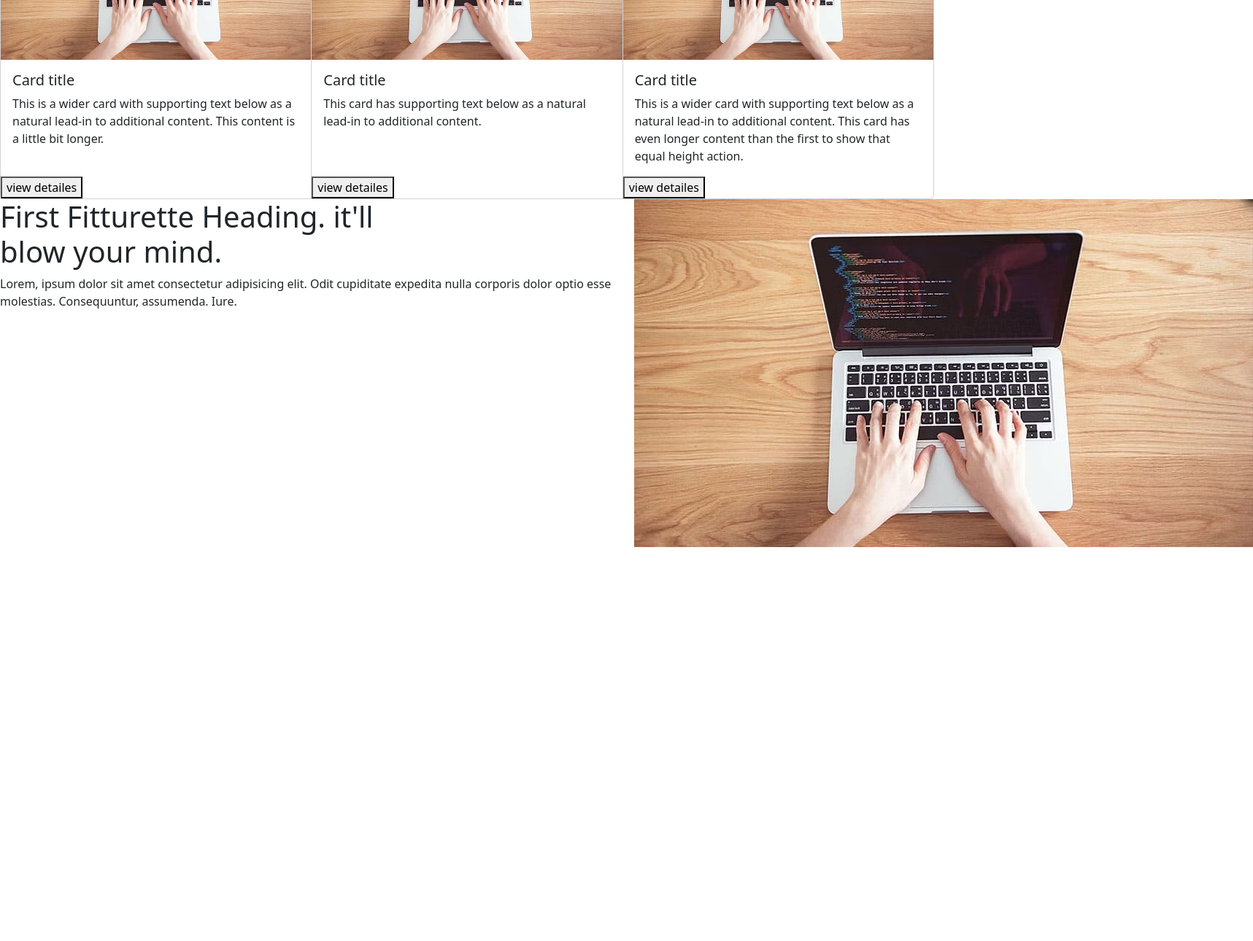
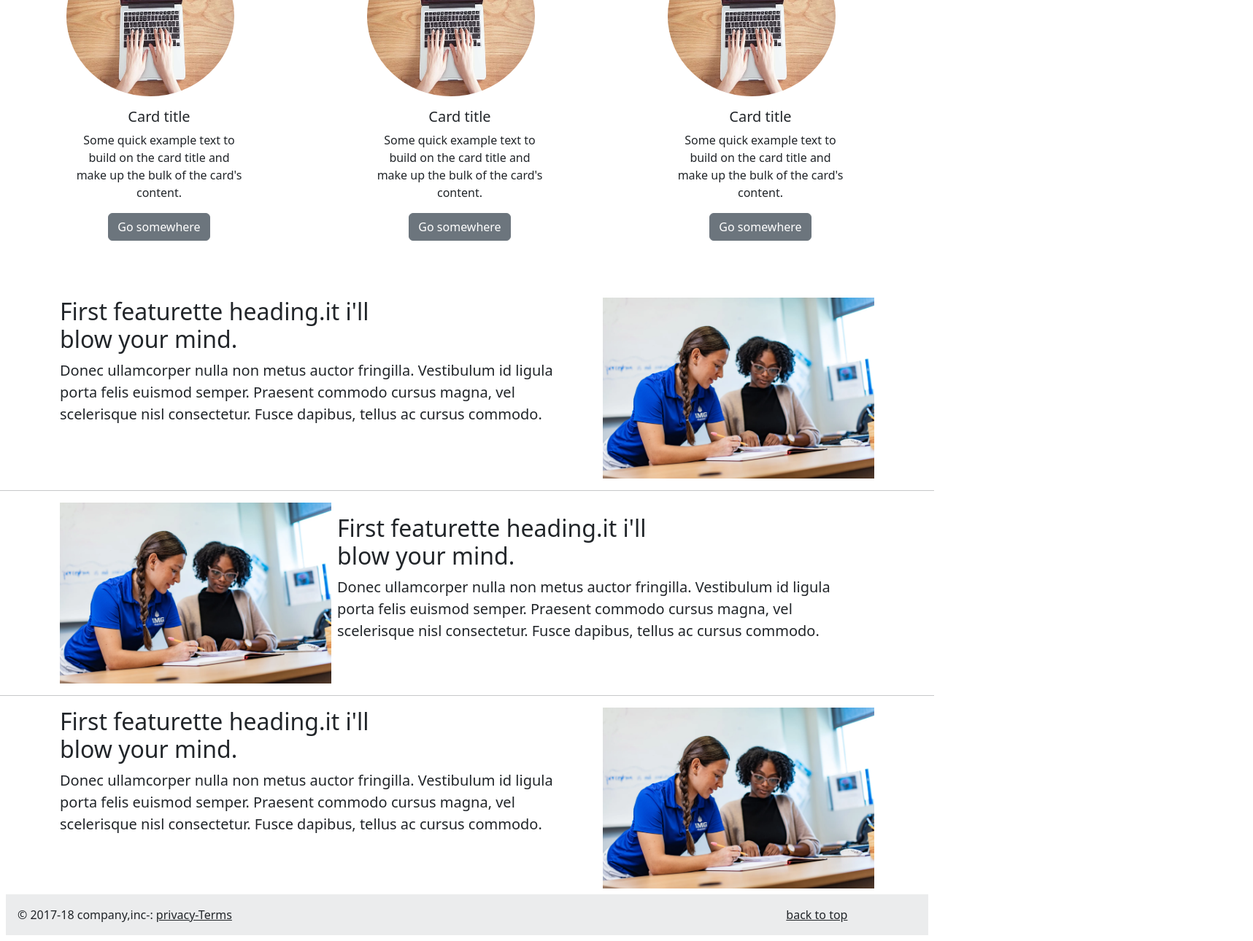
Before and after one commit to sandhya9619/css, a plain HTML site: page ASSIGNMENT/Bootstrapassignment/02bootstrapassignment.html in a window 1280 px wide. Shown: the part 692-1982 px from the top of the page at 73% size, 1717 px wide, since content can reach past the window. Before the commit the page ends 1442 px from the top, so only its background shows below. Drawn offline with nearby package versions, Linux system fonts and the light colour scheme.

Commit message:
bootstrape assignment

```diff
--- a/ASSIGNMENT/Bootstrapassignment/02bootstrapassignment.html
+++ b/ASSIGNMENT/Bootstrapassignment/02bootstrapassignment.html
@@ -4,30 +4,53 @@
 <head>
     <meta charset="UTF-8">
     <meta name="viewport" content="width=device-width, initial-scale=1.0">
-    <title>Bootstrape Container</title>
-    <!-- bootstrap link is here -->
-    <script src="https://cdn.jsdelivr.net/npm/bootstrap@5.3.2/dist/js/bootstrap.bundle.min.js"
-        integrity="sha384-C6RzsynM9kWDrMNeT87bh95OGNyZPhcTNXj1NW7RuBCsyN/o0jlpcV8Qyq46cDfL"
-        crossorigin="anonymous"></script>
+    <title>Document</title>
+    <link href="https://cdn.jsdelivr.net/npm/bootstrap@5.3.2/dist/css/bootstrap.min.css" rel="stylesheet"
+        integrity="sha384-T3c6CoIi6uLrA9TneNEoa7RxnatzjcDSCmG1MXxSR1GAsXEV/Dwwykc2MPK8M2HN" crossorigin="anonymous">
+    <style>
+        .featuretteheading {
+            text-align: start;
+        }
+
+        .lead {
+            text-align: start;
+        }
+
+        .card-img-top {
+            width: 80%;
+            height: 220px;
+            border-radius: 50%;
+            margin: 0 auto;
+            /* text-align: center; */
+        }
+
+        .card-body {
+            padding-left: 40px;
+        }
+
+        .card {
+            margin: 62px;
+            text-align: center;
+            border: none;
+        }
+
+        .box {
+            display: flex;
+        }
+    </style>
+
+    <!-- container -->
 </head>
-<!-- bootstrap css is here -->
-<link href="https://cdn.jsdelivr.net/npm/bootstrap@5.3.2/dist/css/bootstrap.min.css" rel="stylesheet"
-    integrity="sha384-T3c6CoIi6uLrA9TneNEoa7RxnatzjcDSCmG1MXxSR1GAsXEV/Dwwykc2MPK8M2HN" crossorigin="anonymous">
 
 <body>
-
-
-    <!-- navbar is here... -->
-
-    <nav class="navbar navbar-expand-lg bg-body-info bg-info-subtle">
+    <nav class="navbar navbar-expand-lg navbar-light bg-body-primary">
         <div class="container-fluid">
-            <a class="navbar-brand" href="#">carausel</a>
-            <button class="navbar-toggler" type="button" data-bs-toggle="collapse"
-                data-bs-target="#navbarSupportedContent" aria-controls="navbarSupportedContent" aria-expanded="false"
-                aria-label="Toggle navigation">
-                <span class="navbar-toggler-icon"></span>
+            <button data-mdb-collapse-init class="navbar-toggler" type="button" data-mdb-target="#navbarTogglerDemo03"
+                aria-controls="navbarTogglerDemo03" aria-expanded="false" aria-label="Toggle navigation">
+                <i class="fas fa-bars"></i>
             </button>
-            <div class="collapse navbar-collapse" id="navbarSupportedContent">
+            <a class="navbar-brand" href="#">Navbar</a>
+            <div class="collapse navbar-collapse" id="navbarTogglerDemo03">
                 <ul class="navbar-nav me-auto mb-2 mb-lg-0">
                     <li class="nav-item">
                         <a class="nav-link active" aria-current="page" href="#">Home</a>
@@ -35,130 +58,149 @@
                     <li class="nav-item">
                         <a class="nav-link" href="#">Link</a>
                     </li>
-                    <!-- <li class="nav-item dropdown">
-                <a class="nav-link dropdown-toggle" href="#" role="button" data-bs-toggle="dropdown" aria-expanded="false">
-                  Disabled
-                </a>
-                <ul class="dropdown-menu">
-                  <li><a class="dropdown-item" href="#">Action</a></li>
-                  <li><a class="dropdown-item" href="#">Another action</a></li>
-                  <li><hr class="dropdown-divider"></li>
-                  <li><a class="dropdown-item" href="#">Something else here</a></li>
-                </ul>
-              </li> -->
                     <li class="nav-item">
-                        <a class="nav-link disabled" aria-disabled="true">Disabled</a>
+                        <a class="nav-link disabled">Disabled</a>
                     </li>
                 </ul>
-                <form class="d-flex" role="search">
-                    <input class="form-control me-2" type="search" placeholder="Search" aria-label="Search">
-                    <button class="btn btn-outline-success" type="submit">Search</button>
+                <form class="d-flex input-group w-auto">
+                    <input type="search" class="form-control" placeholder="Type query" aria-label="Search" />
+                    <button data-mdb-ripple-init class="btn btn-outline-primary" type="button"
+                        data-mdb-ripple-color="dark">
+                        Search
+                    </button>
                 </form>
             </div>
         </div>
     </nav>
-
-    <div id="carouselExampleDark" class="carousel carousel-dark slide">
+    <div id="carouselExampleIndicators" class="carousel slide">
         <div class="carousel-indicators">
-            <button type="button" data-bs-target="#carouselExampleDark" data-bs-slide-to="0" class="active"
+            <button type="button" data-bs-target="#carouselExampleIndicators" data-bs-slide-to="0" class="active"
                 aria-current="true" aria-label="Slide 1"></button>
-            <button type="button" data-bs-target="#carouselExampleDark" data-bs-slide-to="1"
+            <button type="button" data-bs-target="#carouselExampleIndicators" data-bs-slide-to="1"
                 aria-label="Slide 2"></button>
-            <button type="button" data-bs-target="#carouselExampleDark" data-bs-slide-to="2"
+            <button type="button" data-bs-target="#carouselExampleIndicators" data-bs-slide-to="2"
                 aria-label="Slide 3"></button>
         </div>
         <div class="carousel-inner">
-            <div class="carousel-item active" data-bs-interval="10000">
+            <div class="carousel-item active">
                 <img src="../Bootstrapassignment/image/01sliderimg.jpeg" class="d-block w-100" alt="...">
-                <div class="carousel-caption d-none d-md-block">
-                    <!-- <h5>First slide label</h5>
-              <p>Some representative placeholder content for the first slide.</p> -->
-                </div>
             </div>
-            <div class="carousel-item" data-bs-interval="2000">
+            <div class="carousel-item">
                 <img src="../Bootstrapassignment/image/02sliderimg.jpg" class="d-block w-100" alt="...">
-                <div class="carousel-caption d-none d-md-block">
-                    <!-- <h5>Second slide label</h5>
-              <p>Some representative placeholder content for the second slide.</p> -->
-                </div>
             </div>
             <div class="carousel-item">
                 <img src="../Bootstrapassignment/image/03sliderimg.jpg" class="d-block w-100" alt="...">
-                <div class="carousel-caption d-none d-md-block">
-                    <!-- <h5>Third slide label</h5>
-              <p>Some representative placeholder content for the third slide.</p> -->
-                </div>
             </div>
         </div>
-        <button class="carousel-control-prev" type="button" data-bs-target="#carouselExampleDark" data-bs-slide="prev">
+        <button class="carousel-control-prev" type="button" data-bs-target="#carouselExampleIndicators"
+            data-bs-slide="prev">
             <span class="carousel-control-prev-icon" aria-hidden="true"></span>
             <span class="visually-hidden">Previous</span>
         </button>
-        <button class="carousel-control-next" type="button" data-bs-target="#carouselExampleDark" data-bs-slide="next">
+        <button class="carousel-control-next" type="button" data-bs-target="#carouselExampleIndicators"
+            data-bs-slide="next">
             <span class="carousel-control-next-icon" aria-hidden="true"></span>
             <span class="visually-hidden">Next</span>
         </button>
     </div>
 
-    <!-- <div class="row">
-        <div class="col-4"></div>
-        <div class="col-4"></div>
-        <div class="col-4"></div>
-      </div> -->
-
-    <!-- cards is here..... -->
-
-    <div class="card-group mt=3 ">
-        <div class="card">
-            <img src="../Bootstrapassignment/image/01img.avif" class="card-img-top" alt="...">
+    <div class="box">
+        <div class="card" style="width: 18rem;">
+            <img src="../Bootstrapassignment/image/01img.avif" class="card-img-top mt-2 " alt="...">
             <div class="card-body">
                 <h5 class="card-title">Card title</h5>
-                <p class="card-text">This is a wider card with supporting text below as a natural lead-in to additional
-                    content. This content is a little bit longer.</p>
-            </div>
-            <div>
-                <!-- <small class="text-body-secondary">Last updated 3 mins ago</small> -->
-                <button>view detailes</button>
-
+                <p class="card-text">Some quick example text to build on the card title and make up the bulk of the
+                    card's
+                    content.</p>
+                <a href="#" class="btn btn-secondary">Go somewhere</a>
             </div>
         </div>
-        <div class="card  ">
-            <img src="../Bootstrapassignment/image/01img.avif" class="card-img-top" alt="...">
+        <div class="card" style="width: 18rem;">
+            <img src="../Bootstrapassignment/image/01img.avif" class="card-img-top mt-2" alt="...">
             <div class="card-body">
                 <h5 class="card-title">Card title</h5>
-                <p class="card-text">This card has supporting text below as a natural lead-in to additional content.</p>
-            </div>
-            <div>
-                <!-- <small class="text-body-secondary">Last updated 3 mins ago</small> -->
-                <button>view detailes</button>
-
+                <p class="card-text">Some quick example text to build on the card title and make up the bulk of the
+                    card's
+                    content.</p>
+                <a href="#" class="btn btn-secondary">Go somewhere</a>
             </div>
         </div>
-        <div class="card">
-            <img src="../Bootstrapassignment/image/01img.avif" class="card-img-top" alt="...">
+        <div class="card" style="width: 18rem;">
+            <img src="../Bootstrapassignment/image/01img.avif" class="card-img-top mt-2" alt="...">
             <div class="card-body">
                 <h5 class="card-title">Card title</h5>
-                <p class="card-text">This is a wider card with supporting text below as a natural lead-in to additional
-                    content. This card has even longer content than the first to show that equal height action.</p>
-            </div>
-            <div>
-                <!-- <small class="text-body-secondary">Last updated 3 mins ago</small> -->
-                <button>view detailes</button>
+                <p class="card-text">Some quick example text to build on the card title and make up the bulk of the
+                    card's
+                    content.</p>
+                <a href="#" class="btn btn-secondary">Go somewhere</a>
             </div>
         </div>
     </div>
 
-    <div class="row">
-        <div class="col-8">
-            <h1>First Fitturette Heading. it'll <br> blow your mind.</h1>
-            <p>Lorem, ipsum dolor sit amet consectetur adipisicing elit. Odit cupiditate expedita nulla corporis dolor
-                optio esse molestias. Consequuntur, assumenda. Iure.</p>
-        </div>
-        <div class="col-4">
-            <img src="../Bootstrapassignment/image/01img.avif" class=" height=100px width=100px" alt="">
+    <!-- first -->
+    <div class="container fluid">
+        <div class="row g-0 text-center">
+            <div class="col-sm-6 col-md-8">
+                <h2 class="featuretteheading"> First featurette heading.<span>it i'll<br> blow your mind.</span></h2>
+                <p class="lead">Donec ullamcorper nulla non metus auctor fringilla. Vestibulum id ligula <br>
+                    porta felis euismod semper. Praesent commodo cursus magna, vel<br>
+                    scelerisque nisl consectetur. Fusce dapibus, tellus ac cursus commodo.</p>
+            </div>
+            <div class="col-6 col-md-4">
+                <img class="img-fluid" src="../Bootstrapassignment/image/02img.webp" alt="">
+            </div>
         </div>
     </div>
+    <hr>
+    <!-- second -->
+    <div class="container fluid">
+        <div class="row g-0 text-center ">
+            <div class="col-6 col-md-4">
+                <img class="img-fluid" src="../Bootstrapassignment/image/02img.webp" alt="">
+            </div>
+            <div class="col-sm-6  g-3 col-md-8 ms=3">
+                <h2 class="featuretteheading"> First featurette heading.<span>it i'll<br> blow your mind.</span></h2>
+                <p class="lead">Donec ullamcorper nulla non metus auctor fringilla. Vestibulum id ligula <br>
+                    porta felis euismod semper. Praesent commodo cursus magna, vel<br>
+                    scelerisque nisl consectetur. Fusce dapibus, tellus ac cursus commodo.</p>
+            </div>
 
+        </div>
+    </div>
+    <hr>
+
+    <!-- third page -->
+    <div class="container fluid">
+        <div class="row g-0 text-center">
+            <div class="col-sm-6 col-md-8">
+                <h2 class="featuretteheading"> First featurette heading.<span>it i'll<br> blow your mind.</span></h2>
+                <p class="lead">Donec ullamcorper nulla non metus auctor fringilla. Vestibulum id ligula <br>
+                    porta felis euismod semper. Praesent commodo cursus magna, vel<br>
+                    scelerisque nisl consectetur. Fusce dapibus, tellus ac cursus commodo.</p>
+            </div>
+            <div class="col-6 col-md-4">
+                <img class="img-fluid" src="../Bootstrapassignment/image/02img.webp" alt="">
+            </div>
+        </div>
+    </div>
+    <!-- FOOTER -->
+    <footer class="row bg-body-tertiary  m-2 text-lg-start">
+        <!-- Copyright -->
+        <div class=" col-10 p-3 " style="background-color: rgba(0, 0, 0, 0.05);">
+            © 2017-18 company,inc-:
+            <a class="text-body" href="https://mdbootstrap.com/">privacy-Terms</a>
+        </div>
+        <div class=" col-2 p-3" style="background-color: rgba(0, 0, 0, 0.05);">
+
+            <a class="text-body" href="https://mdbootstrap.com/">back to top</a>
+        </div>
+
+        <!-- Copyright -->
+    </footer>
+
+    <script src="https://cdn.jsdelivr.net/npm/bootstrap@5.3.2/dist/js/bootstrap.bundle.min.js"
+        integrity="sha384-C6RzsynM9kWDrMNeT87bh95OGNyZPhcTNXj1NW7RuBCsyN/o0jlpcV8Qyq46cDfL"
+        crossorigin="anonymous"></script>
 </body>
 
 </html>
```
Also changed, not shown: ASSIGNMENT/Bootstrapassignment/image/02img.webp (added).
